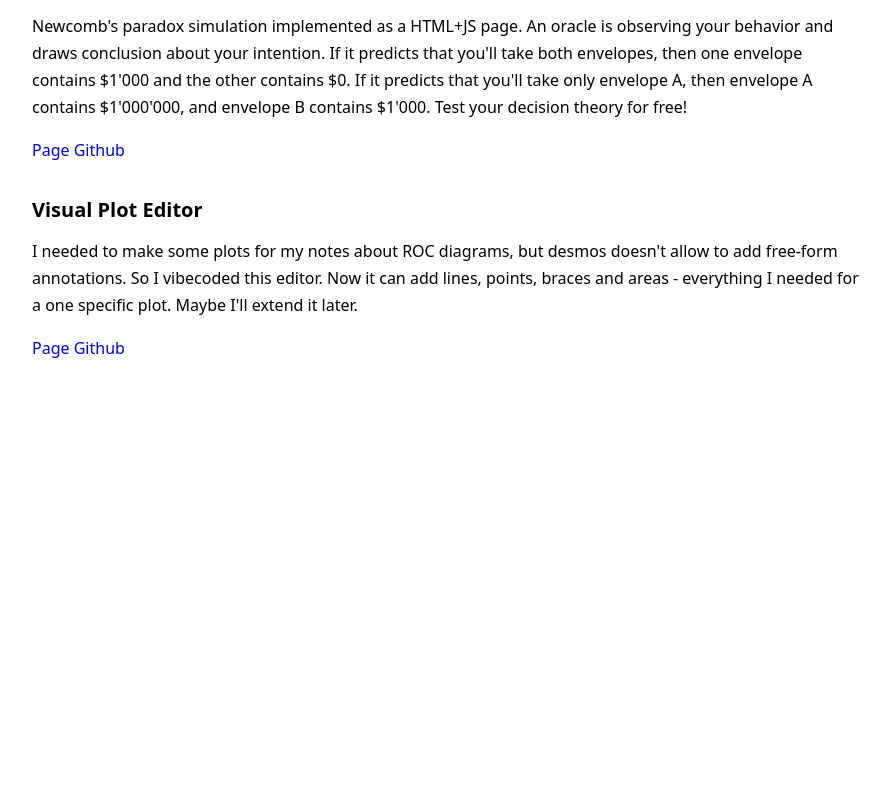
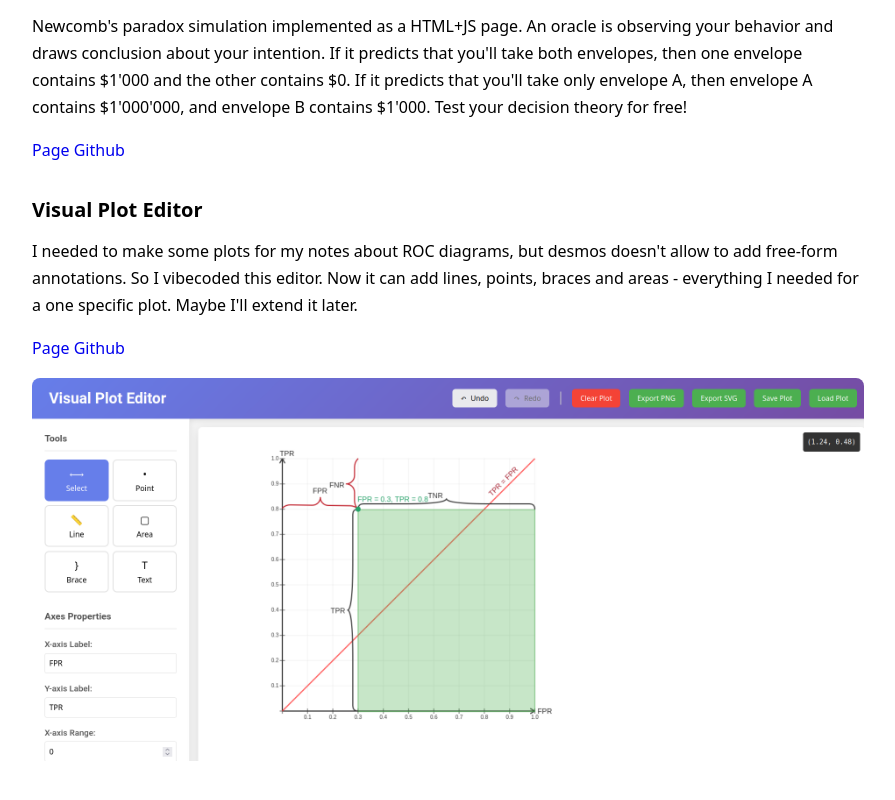
Before and after one commit to rashchedrin/rashchedrin.github.io, a plain HTML site: page index.html in a window 1280 px wide. Shown: the part 1026-1826 px from the top of the page, without its empty margins (192-1087 px from the left). Before the commit the page ends 1420 px from the top, so only its background shows below. Drawn offline with Linux system fonts and the light colour scheme.

Commit message:
screenshot

```diff
--- a/index.html
+++ b/index.html
@@ -41,5 +41,6 @@
 <h3 id="visual-plot-editor">Visual Plot Editor</h3>
 <p>I needed to make some plots for my notes about ROC diagrams, but desmos doesn't allow to add free-form annotations. So I vibecoded this editor. Now it can add lines, points, braces and areas - everything I needed for a one specific plot. Maybe I'll extend it later.</p>
 <p><a href="https://rashchedrin.github.io/visual_plot_editor/">Page</a> <a href="https://github.com/rashchedrin/visual_plot_editor">Github</a></p>
+<p><img src="visual_plot_editor.png" alt="Visual Plot Editor" /></p>
 </body>
 </html>
```
Also changed, not shown: visual_plot_editor.png (added), 1 other file.
